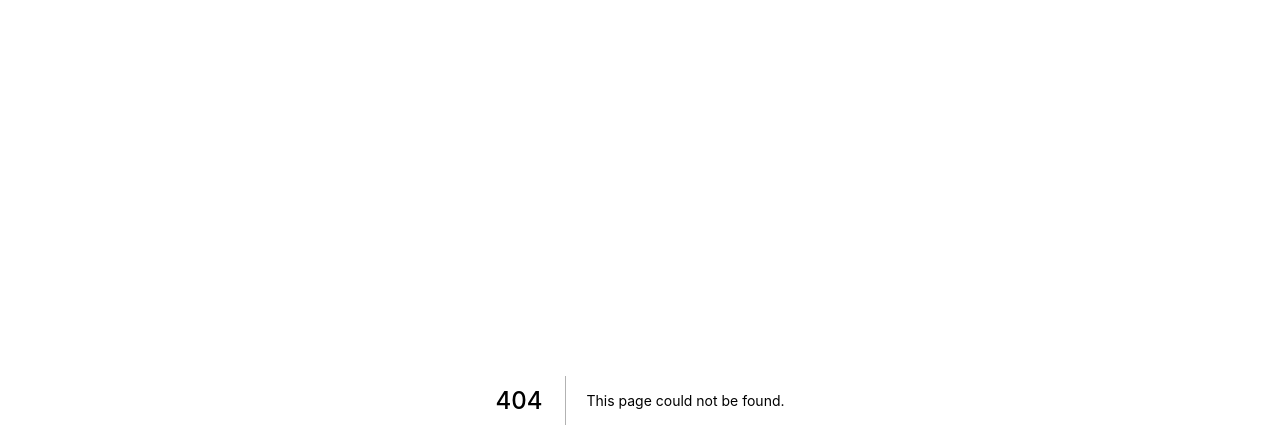
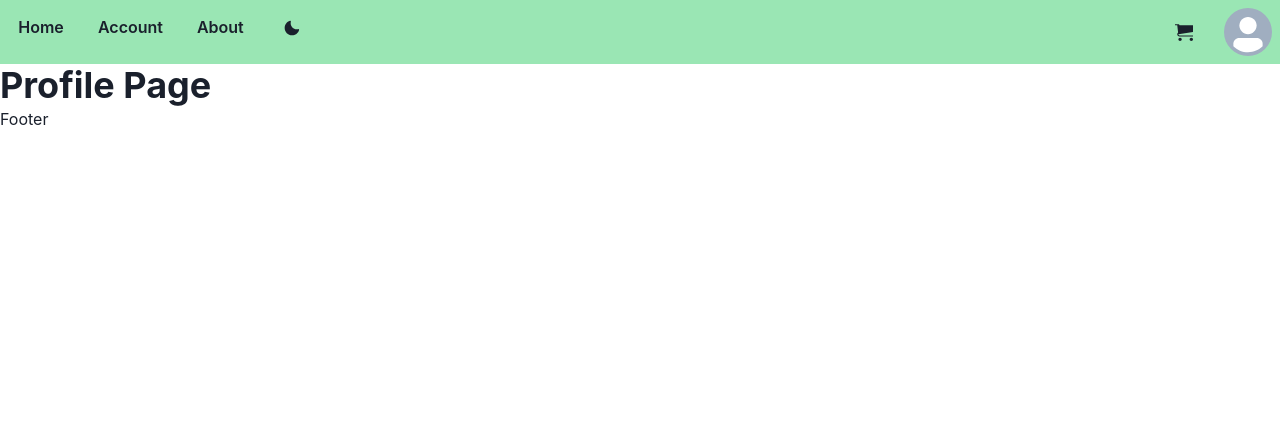
Before and after one commit to turkiBash/ecommerce-app, a Next.js app: page /profile in a window 1280 px wide. Before the commit this address had no page. Shown: the top 448 px of the page. Built offline with nearby package versions, Linux system fonts and the light colour scheme.

Commit message:
Added navbar and pages

```diff
--- /dev/null
+++ b/components/Footer.tsx
@@ -0,0 +1,12 @@
+import { Flex } from '@chakra-ui/layout'
+import React from 'react'
+
+const Footer = () => {
+    return (
+        <Flex>
+            Footer
+        </Flex>
+    )
+}
+
+export default Footer
--- /dev/null
+++ b/components/Layout.tsx
@@ -0,0 +1,16 @@
+import React from "react"
+import Footer from "./Footer"
+import Navbar from "./Navbar"
+
+
+const Layout = ({ children }) => {
+    return (
+        <>
+            <Navbar />
+            {children}
+            <Footer />
+        </>
+    )
+}
+
+export default Layout
--- /dev/null
+++ b/components/Navbar.tsx
@@ -0,0 +1,26 @@
+import React from 'react'
+import Link from 'next/link'
+import { Avatar, Button, Flex, IconButton } from '@chakra-ui/react'
+import { MoonIcon } from '@chakra-ui/icons'
+import {ImCart} from 'react-icons/im'
+
+
+
+
+
+const Navbar = () => {
+    return (
+        <Flex as="nav" dir="column" justifyContent="flex-start" bgColor="green.200" pos="sticky">
+            <Link href="/products/"><Button as="a" variant="ghost" m={2}>Home</Button></Link>
+            <Link href="/"><Button as="a" variant="ghost" m={2}>Account</Button></Link>
+            <Link href="/"><Button as="a" variant="ghost" m={2}>About</Button></Link>
+            <Button as="a" variant="ghost" m={2}><MoonIcon /></Button>
+            <Flex as="nav" dir="column" justifyContent="flex-end" width="full">
+                <Link href="/cart"><a><IconButton aria-label="Cart" icon={<ImCart/>} variant="ghost" size="lg" m={2}/></a></Link>
+                <Link href="/profile"><a><Avatar m="2"></Avatar></a></Link>
+            </Flex>
+        </Flex>
+    )
+}
+
+export default Navbar
--- a/package.json
+++ b/package.json
@@ -13,10 +13,12 @@
     "@chakra-ui/react": "^1.6.10",
     "@emotion/react": "11",
     "@emotion/styled": "11",
+    "@react-icons/all-files": "^4.1.0",
     "framer-motion": "4",
     "next": "11.1.2",
     "react": "17.0.2",
-    "react-dom": "17.0.2"
+    "react-dom": "17.0.2",
+    "react-icons": "^4.3.1"
   },
   "devDependencies": {
     "@types/react": "17.0.32",
--- a/pages/_app.tsx
+++ b/pages/_app.tsx
@@ -1,12 +1,15 @@
 import { ChakraProvider } from '@chakra-ui/provider'
 import theme from '@chakra-ui/theme'
 import type { AppProps } from 'next/app'
+import Layout from './../components/Layout';
 
 const MyApp = ({ Component, pageProps }: AppProps) => {
   return (
 
-    <ChakraProvider theme={theme}>
-      <Component {...pageProps} />
+    <ChakraProvider resetCSS theme={theme}>
+      <Layout>
+        <Component {...pageProps} />
+      </Layout>
     </ChakraProvider>
   )
 
--- a/pages/api/hello.ts
+++ /dev/null
@@ -1,13 +0,0 @@
-// Next.js API route support: https://nextjs.org/docs/api-routes/introduction
-import type { NextApiRequest, NextApiResponse } from 'next'
-
-type Data = {
-  name: string
-}
-
-export default function handler(
-  req: NextApiRequest,
-  res: NextApiResponse<Data>
-) {
-  res.status(200).json({ name: 'John Doe' })
-}
--- a/pages/index.tsx
+++ b/pages/index.tsx
@@ -4,7 +4,7 @@ import React from 'react'
 
 
 const IndexPage = () => {
-  const {toggleColorMode} = useColorMode()
+  const { toggleColorMode } = useColorMode()
   const formBackground = useColorModeValue("gray.100", "gray.700")
   return (
     <Container maxW="container.xl" p={0}>
--- /dev/null
+++ b/pages/profile.tsx
@@ -0,0 +1,12 @@
+import { Heading } from '@chakra-ui/layout'
+import React from 'react'
+
+const profile = () => {
+    return (
+        <Heading>
+            Profile Page
+        </Heading>
+    )
+}
+
+export default profile
```
Also changed, not shown: pages/cart.tsx (added, +10 -0 lines), 1 other file (tests, documents, lock files or other folders).
